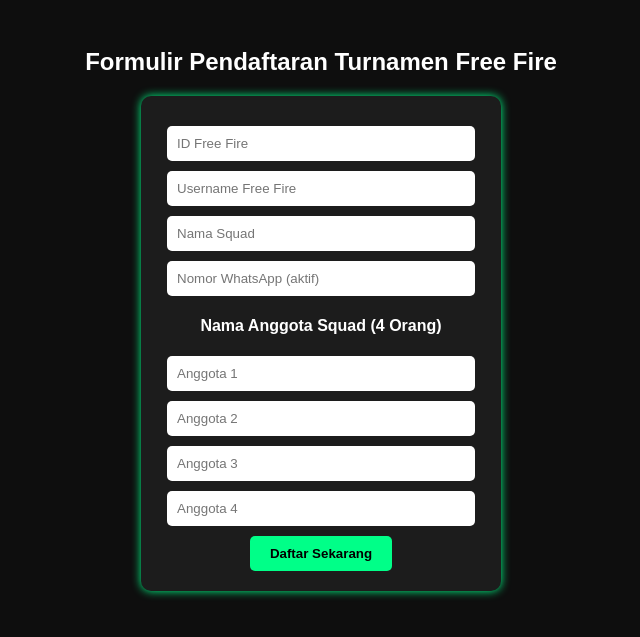
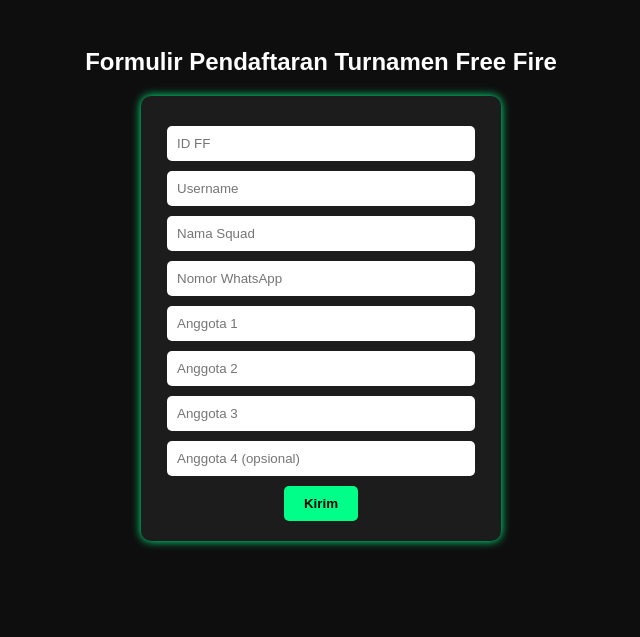
Before and after one commit to amandrq/tournament-ff, a Flask app: page / in a window 1280 px wide. Shown: the top 637 px of the page, without its empty margins (319-959 px from the left). Run offline with Flask 3, Linux system fonts and the light colour scheme.

Commit message:
Update index.html

```diff
--- a/templates/index.html
+++ b/templates/index.html
@@ -45,20 +45,20 @@
 <body>
 
   <h2>Formulir Pendaftaran Turnamen Free Fire</h2>
-  <form action="/submit" method="POST">
-    <input type="text" name="id_ff" placeholder="ID Free Fire" required>
-    <input type="text" name="username" placeholder="Username Free Fire" required>
+  <form action="/submit" method="post">
+    <input type="text" name="id_ff" placeholder="ID FF" required>
+    <input type="text" name="username" placeholder="Username" required>
     <input type="text" name="nama_squad" placeholder="Nama Squad" required>
-    <input type="text" name="nomor_wa" placeholder="Nomor WhatsApp (aktif)" required>
+    <input type="text" name="nomor_wa" placeholder="Nomor WhatsApp" required>
 
-    <h4>Nama Anggota Squad (4 Orang)</h4>
-    <input type="text" name="anggota1" placeholder="Anggota 1" required>
-    <input type="text" name="anggota2" placeholder="Anggota 2" required>
-    <input type="text" name="anggota3" placeholder="Anggota 3" required>
-    <input type="text" name="anggota4" placeholder="Anggota 4" required>
+    <input type="text" name="anggota1" placeholder="Anggota 1">
+    <input type="text" name="anggota2" placeholder="Anggota 2">
+    <input type="text" name="anggota3" placeholder="Anggota 3">
+    <input type="text" name="anggota4" placeholder="Anggota 4 (opsional)">
 
-    <button type="submit">Daftar Sekarang</button>
-  </form>
+    <button type="submit">Kirim</button>
+</form>
+
 
 </body>
 </html>
```
